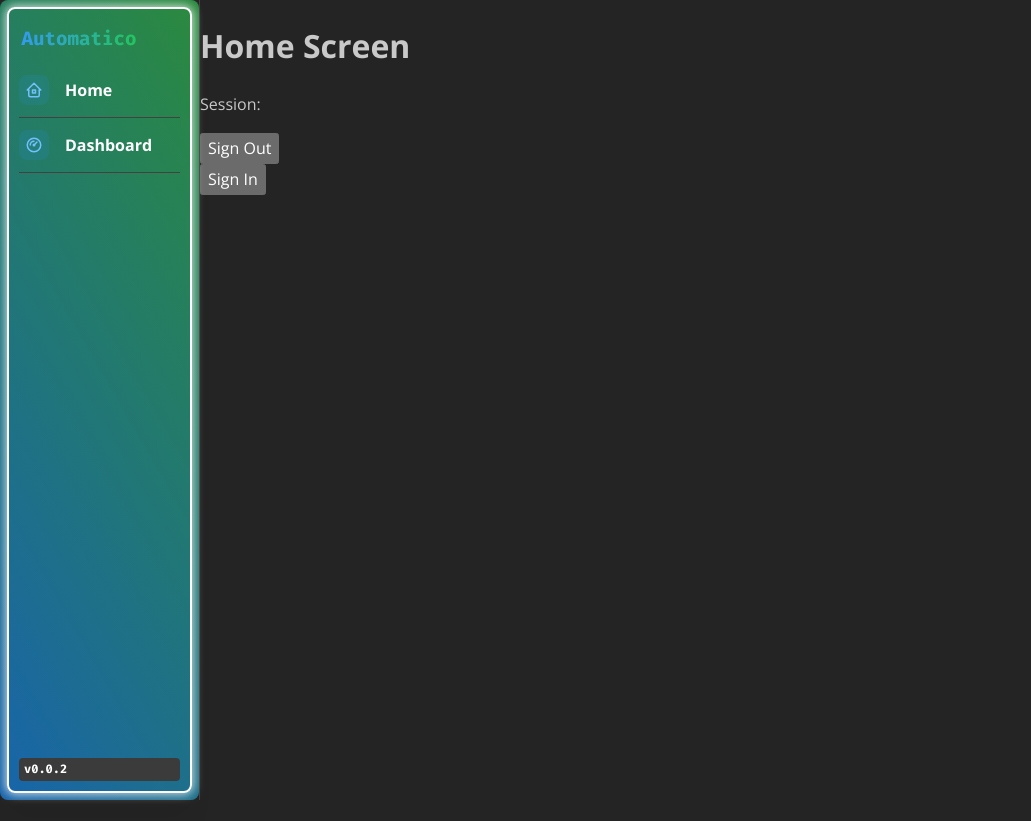
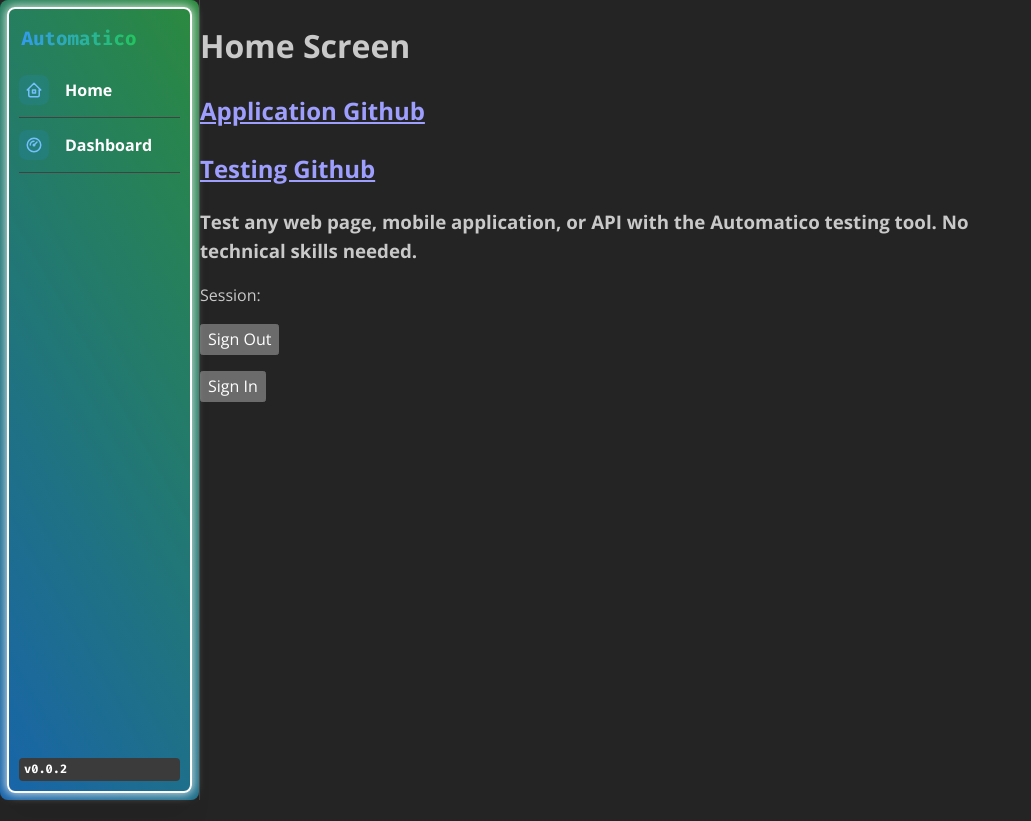
Before and after one commit to DovidBaars/Automatico, a Next.js app: page / in a window 1280 px wide. Shown: the whole page, without its empty margins (0-1031 px from the left). Built offline with nearby package versions, Linux system fonts and the light colour scheme; no server answers.

Commit message:
add text to hom escren

```diff
--- a/app/page.tsx
+++ b/app/page.tsx
@@ -10,9 +10,27 @@ const Home = async () => {
 		<AppShellMain>
 			<div>
 				<h1>Home Screen</h1>
+				<h2>
+					<a href="https://github.com/DovidBaars/Automatico">
+						Application Github
+					</a>
+				</h2>
+				<h2>
+					<a href="https://github.com/bennyscash1/PythonFullStackFlask">
+						Testing Github
+					</a>
+				</h2>
+				<h3>
+					Test any web page, mobile application, or API with the Automatico
+					testing tool. No technical skills needed.
+				</h3>
 				<p>Session: {userName}</p>
-				<SignOutButton />
-				<SignInButton />
+				<p>
+					<SignOutButton />
+				</p>
+				<p>
+					<SignInButton />
+				</p>
 			</div>
 		</AppShellMain>
 	);
```
Also changed, not shown: 1 other file (tests, documents, lock files or other folders).
